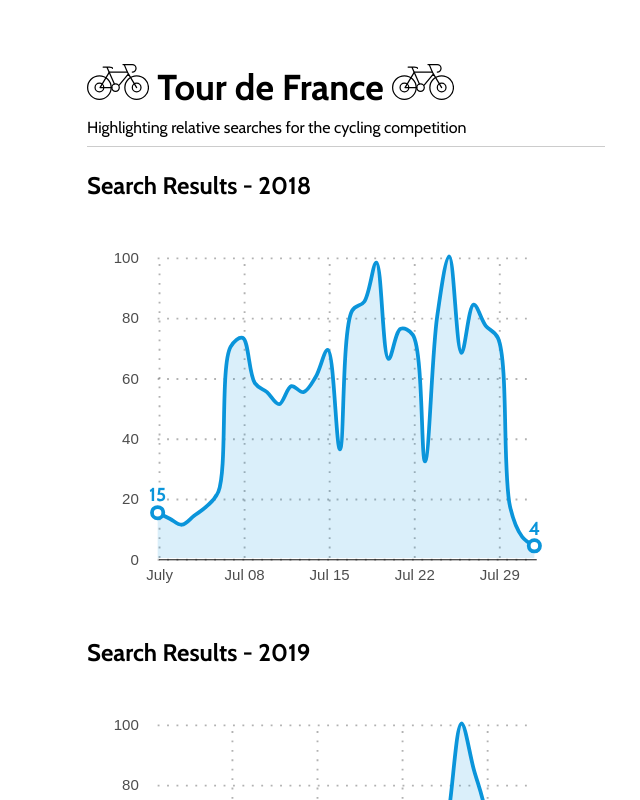
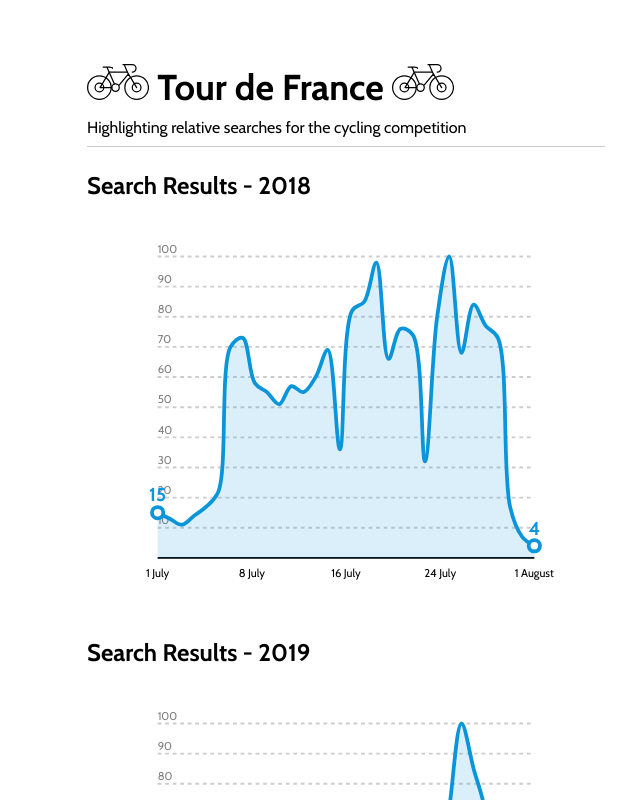
Before and after one commit to borntofrappe/svelte-tutorial, a Svelte app in the folder Relative Search/: page / in a window 1280 px wide. Shown: the top 800 px of the page, without its empty margins (294-934 px from the left). Built offline with nearby package versions, Linux system fonts and the light colour scheme.

Commit message:
swap the d3.axis with custom arrays

```diff
--- a/Relative Search/src/LineChart.svelte
+++ b/Relative Search/src/LineChart.svelte
@@ -18,6 +18,7 @@
         .range([height, 0]);
 
     const parseTime = d3.timeParse("%Y-%m-%d");
+    const formatTime = d3.timeFormat("%e %B");
 
     const xScale = d3
         .scaleTime()
@@ -34,52 +35,6 @@
         .ticks(5)
         .tickSize(0)
         .tickPadding(5);
-
-    let xAxisGroup;
-    let yAxisGroup;
-
-    $: if (xAxisGroup) {
-        d3.select(xAxisGroup).call(xAxis);
-        const group = d3.select(xAxisGroup).call(xAxis);
-
-        group
-            .select("path")
-            .attr("stroke-width", "0.25")
-            .attr("stroke-linecap", "square");
-        group
-            .selectAll("text")
-            .attr("font-size", "4")
-            .attr("fill", "hsl(0, 0%, 30%)");
-
-        group
-            .selectAll(".tick")
-            .append("path")
-            .attr("fill", "none")
-            .attr("opacity", "0.3")
-            .attr("stroke", "currentColor")
-            .attr("stroke-width", "0.5")
-            .attr("stroke-dasharray", "0.5 2")
-            .attr("d", `M 0 0 v -${height}`);
-    }
-    $: if (yAxisGroup) {
-        const group = d3.select(yAxisGroup).call(yAxis);
-
-        group.select("path").style("display", "none");
-        group
-            .selectAll("text")
-            .attr("font-size", "4")
-            .attr("fill", "hsl(0, 0%, 30%)");
-
-        group
-            .selectAll(".tick")
-            .append("path")
-            .attr("fill", "none")
-            .attr("opacity", "0.3")
-            .attr("stroke", "currentColor")
-            .attr("stroke-width", "0.5")
-            .attr("stroke-dasharray", "0.5 2")
-            .attr("d", `M 0 0 h ${width}`);
-    }
 
     const line = d3
         .line()
@@ -100,6 +55,18 @@
         y: yScale(data[point].value),
         value: data[point].value
     }));
+
+    const minDate = d3.min(data, d => parseTime(d.date));
+    const maxDate = d3.max(data, d => parseTime(d.date));
+    const q1 = d3.quantile(data, 0.25, d => parseTime(d.date));
+    const q2 = d3.quantile(data, 0.5, d => parseTime(d.date));
+    const q3 = d3.quantile(data, 0.75, d => parseTime(d.date));
+
+    const dataPointsX = [minDate, q1, q2, q3, maxDate];
+
+    const dataPointsY = Array(10)
+        .fill()
+        .map((value, index) => (index + 1) * 10);
 </script>
 
 <style>
@@ -128,8 +95,20 @@
         <g transform="translate({margin.top} {margin.left})">
             <g mask="url(#mask-{title.toLowerCase().split(' ').join('-')})">
                 <g class="axes">
-                    <g transform="translate(0 {height})" bind:this="{xAxisGroup}"></g>
-                    <g bind:this="{yAxisGroup}"></g>
+                    <g transform="translate(0 {height})">
+                        <path fill="none" stroke="currentColor" stroke-width="0.5" d="M 0 0 h {width}" />
+                        {#each dataPointsX as dataPointX}
+                        <g transform="translate({xScale(dataPointX)} 0)">
+                            <text font-size="3" text-anchor="middle" y="5">{formatTime(dataPointX)}</text>
+                        </g>
+                        {/each}
+                    </g>
+                    {#each dataPointsY as dataPointY}
+                    <g transform="translate(0 {yScale(dataPointY)})">
+                        <text opacity="0.5" font-size="3" text-anchor="start" x="0" y="-1">{dataPointY}</text>
+                        <path opacity="0.2" fill="none" stroke="currentColor" stroke-width="0.5" stroke-dasharray="1" d="M 0 0 h {width}" />
+                    </g>
+                    {/each}
                 </g>
 
                 <path fill="none" stroke="currentColor" stroke-width="1" d="{line(data)}" />
```
Also changed, not shown: 1 other file (tests, documents, lock files or other folders).
